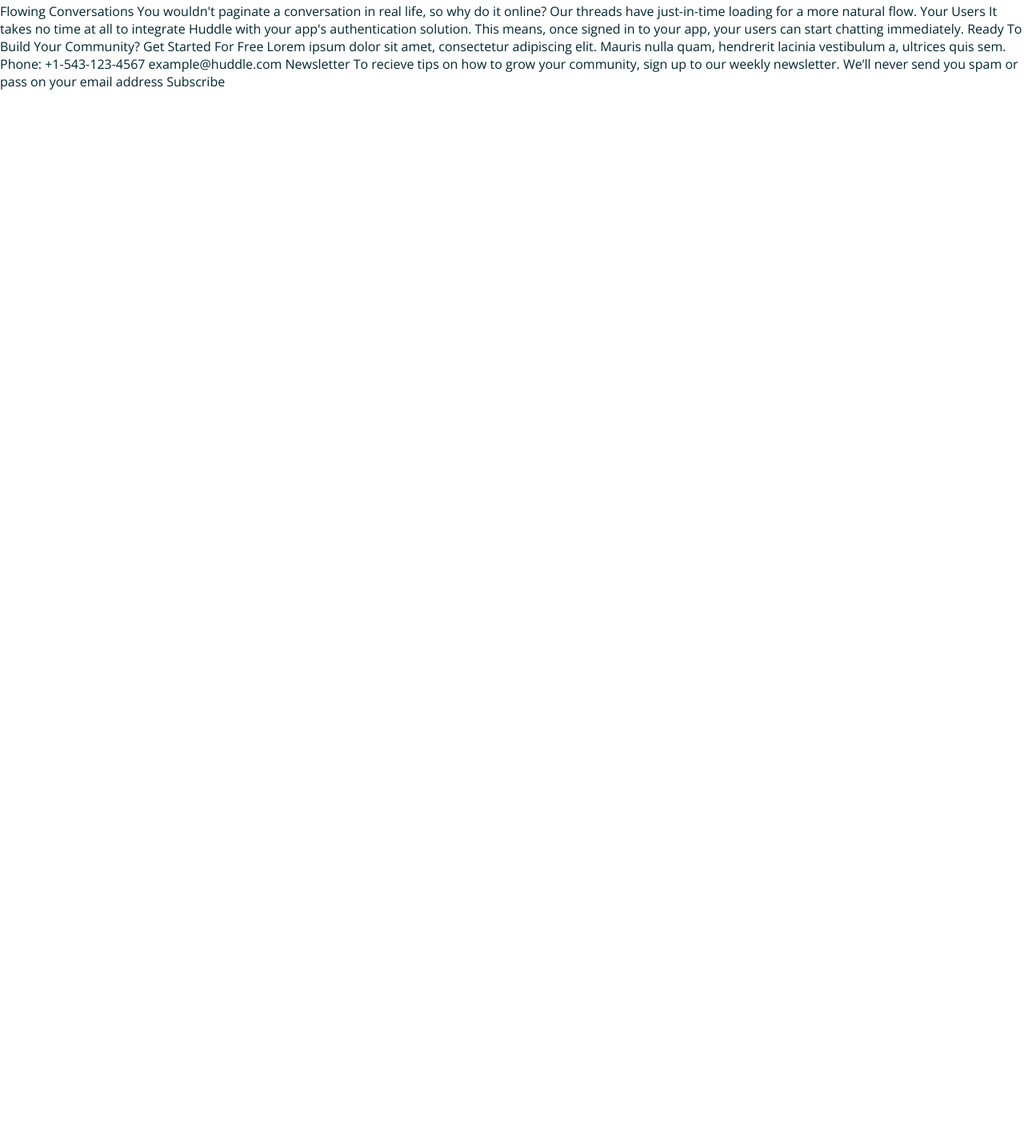
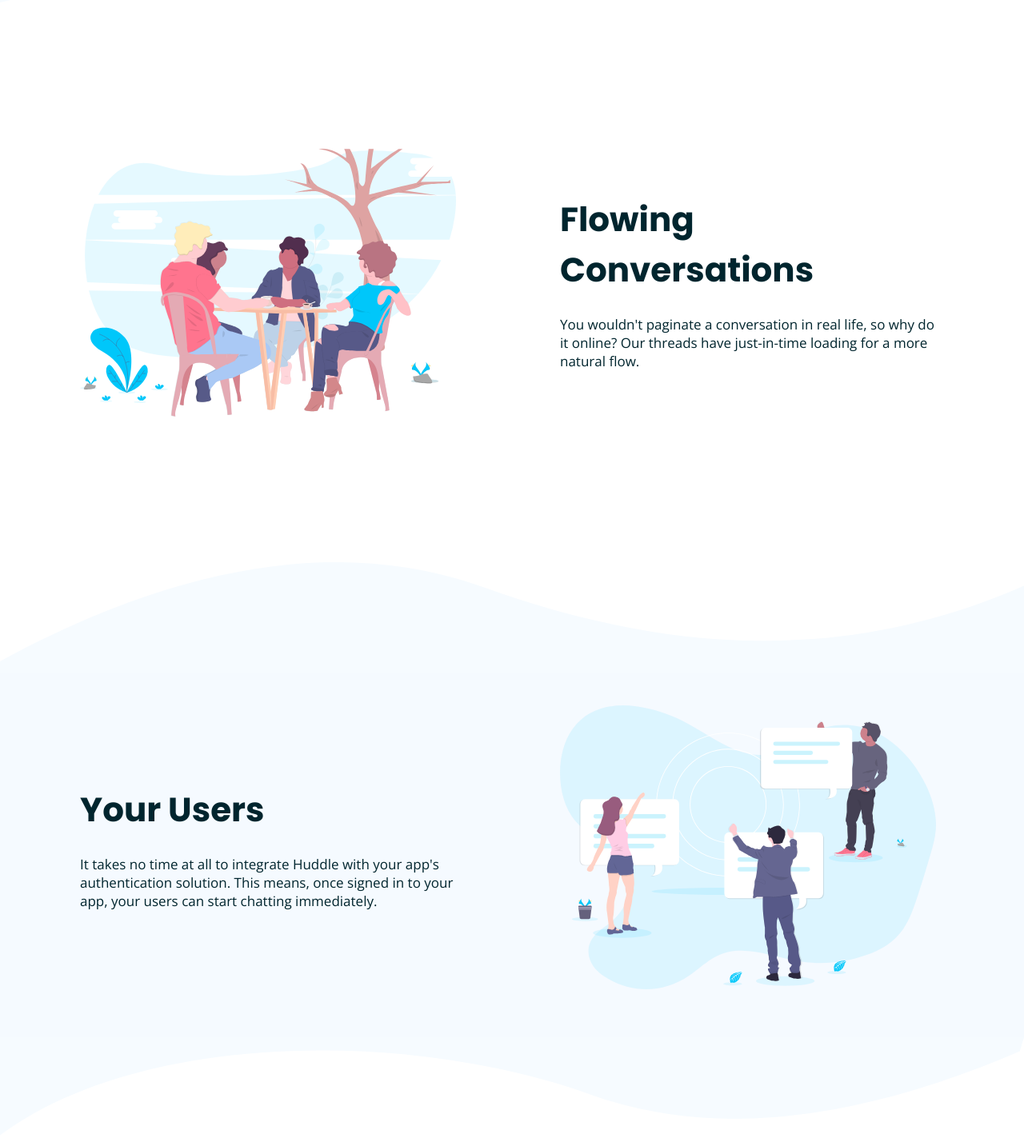
Before and after one commit to cjh4549/Huddle-Landing-Page-with-Curves, a plain HTML site: page index.html in a window 1280 px wide. Shown: the part 2730-4153 px from the top of the page at 80% size. Before the commit the page ends 2843 px from the top, so only its background shows below. Drawn offline with nearby package versions, Linux system fonts and the light colour scheme.

Commit message:
add feature sections

```diff
--- a/css/style.css
+++ b/css/style.css
@@ -98,6 +98,8 @@ div .btn-free {
   opacity: 0.6;
 }
 
+/* Features community */
+
 .feature-community {
   background-color: var(--Very-Pale-Blue);
 }
@@ -110,24 +112,15 @@ div .btn-free {
   gap: 120px;
 }
 
-.bg-top-b {
-  background-color: #fff;
-}
-
-.bg-top-b img {
-  display: flex;
-  width: 100%;
-}
-
-.feature-community__text h1 {
+.feature__text h1 {
   font-size: 42px;
 }
 
-.feature-community__text p {
+.feature__text p {
   font-size: 17px;
 }
 
-.feature-community__img {
+.feature__img {
   width: 98%;
 }
 
@@ -136,3 +129,58 @@ div .btn-free {
   background-color: #fff;
   width: 100%;
 }
+
+.bg-top-b img {
+  display: flex;
+  background-color: #fff;
+  width: 100%;
+}
+
+/* conversation */
+
+.feature-conversations .grid {
+  gap: 120px;
+  height: 100%;
+}
+
+.feature-conversations {
+  height: 700px;
+}
+
+.feature-conversations .container {
+  padding: 60px 100px;
+}
+
+.feature-conversations .feature__text {
+  grid-column-start: 2;
+  grid-row-start: 1;
+}
+
+.bg-top-b2 img {
+  display: flex;
+  width: 100%;
+}
+
+.bg-bottom-b2 img {
+  display: flex;
+  width: 100%;
+}
+
+/* user */
+
+.feature-user {
+  background-color: var(--Very-Pale-Blue);
+}
+
+.feature-user .container {
+  padding: 40px 100px 60px 100px;
+}
+
+.feature-user .grid {
+  gap: 120px;
+  height: 100%;
+}
+
+.feature-user .img {
+  width: 98%;
+}
--- a/index.html
+++ b/index.html
@@ -78,7 +78,7 @@
           />
         </div>
         <div class="container grid">
-          <div class="feature-community__text">
+          <div class="feature__text">
             <h1 class="heading mb">Grow Together</h1>
             <p>
               Generate meaningful discussions with your audience and build a
@@ -88,7 +88,7 @@
           </div>
 
           <img
-            class="feature-community__img"
+            class="feature__img"
             src="/images/illustration-grow-together.svg"
             alt="feature image"
           />
@@ -102,17 +102,55 @@
       </section>
 
       <!-- Flowing Conversations -->
+      <section class="feature-conversations">
+        <div class="container grid">
+          <div class="feature__text">
+            <h1 class="heading mb">Flowing Conversations</h1>
+            <p>
+              You wouldn't paginate a conversation in real life, so why do it
+              online? Our threads have just-in-time loading for a more natural
+              flow.
+            </p>
+          </div>
+          <img
+            class="feature__img"
+            src="/images/illustration-flowing-conversation.svg"
+            alt="feature image"
+          />
+        </div>
+      </section>
+
+      <!-- User Feature -->
+      <section class="feature-user">
+        <div class="bg-top-b">
+          <img src="/images/bg-section-top-desktop-2.svg" alt="" />
+        </div>
+        <div class="container grid">
+          <div class="feature__text">
+            <h1 class="heading mb">Your Users</h1>
+            <p>
+              It takes no time at all to integrate Huddle with your app's
+              authentication solution. This means, once signed in to your app,
+              your users can start chatting immediately.
+            </p>
+          </div>
+          <img
+            src="/images/illustration-your-users.svg"
+            alt=""
+            class="feature__img"
+          />
+        </div>
+        <div class="bg-bottom-b">
+          <img src="/images/bg-section-bottom-desktop-2.svg" alt="" />
+        </div>
+      </section>
     </main>
 
-    Flowing Conversations You wouldn't paginate a conversation in real life, so
-    why do it online? Our threads have just-in-time loading for a more natural
-    flow. Your Users It takes no time at all to integrate Huddle with your app's
-    authentication solution. This means, once signed in to your app, your users
-    can start chatting immediately. Ready To Build Your Community? Get Started
-    For Free Lorem ipsum dolor sit amet, consectetur adipiscing elit. Mauris
-    nulla quam, hendrerit lacinia vestibulum a, ultrices quis sem. Phone:
-    +1-543-123-4567 example@huddle.com Newsletter To recieve tips on how to grow
-    your community, sign up to our weekly newsletter. We’ll never send you spam
-    or pass on your email address Subscribe
+    Ready To Build Your Community? Get Started For Free Lorem ipsum dolor sit
+    amet, consectetur adipiscing elit. Mauris nulla quam, hendrerit lacinia
+    vestibulum a, ultrices quis sem. Phone: +1-543-123-4567 example@huddle.com
+    Newsletter To recieve tips on how to grow your community, sign up to our
+    weekly newsletter. We’ll never send you spam or pass on your email address
+    Subscribe
   </body>
 </html>
```
